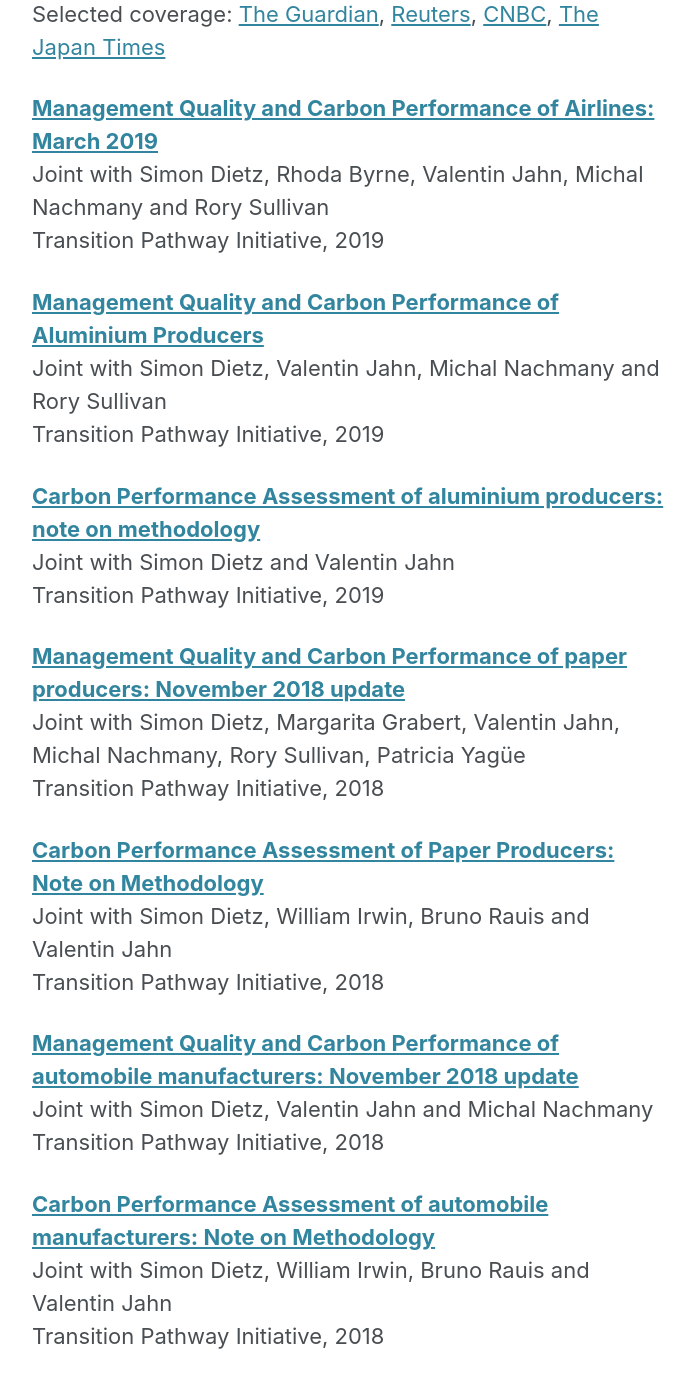
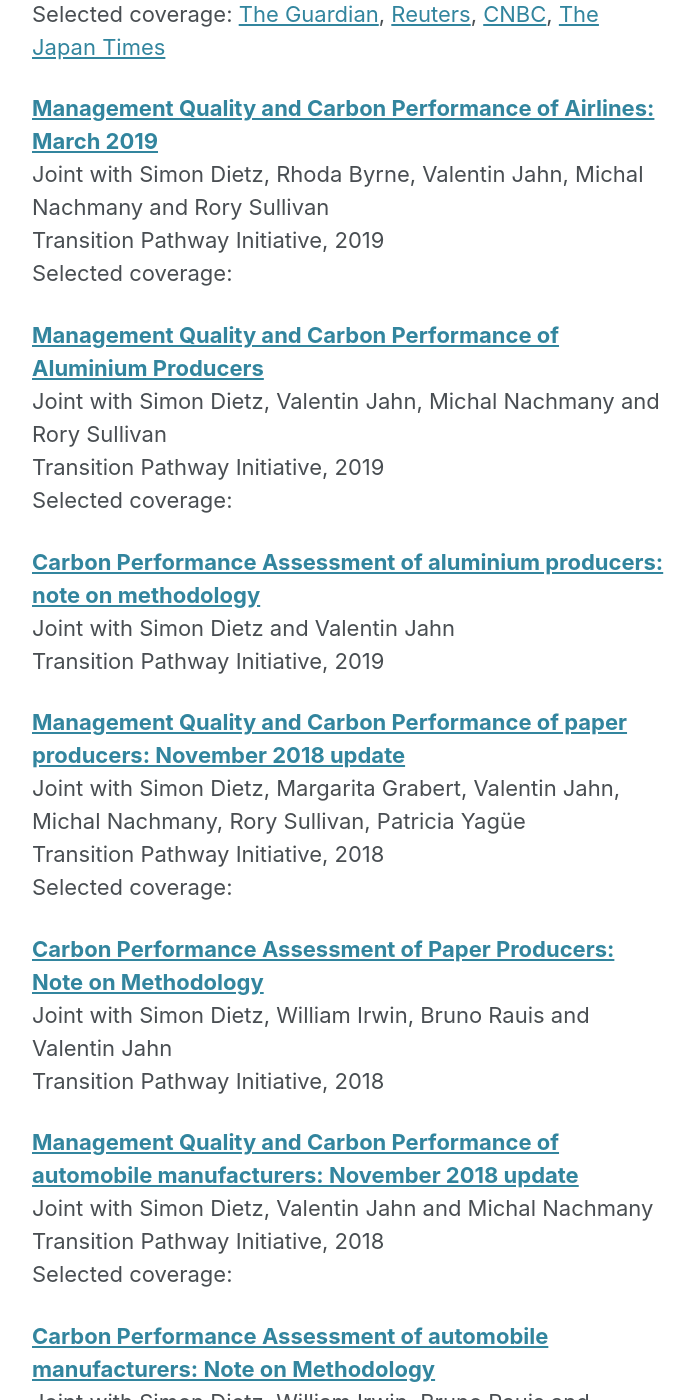
Before and after one commit to JolienNoels/joliennoels.github.io, a Jekyll site: the page built from _pages/research.md, in a window 1280 px wide and 1400 px high, scrolled down 1197 px. Shown: the whole window, without its empty margins (290-985 px from the left). Built offline with Jekyll 4.4.1, drawn with Linux system fonts in a browser that asks for light colours; cached includes are drawn as plain includes; nearby versions of some CDN libraries.

Commit message:
Update research.md

```diff
--- a/_pages/research.md
+++ b/_pages/research.md
@@ -9,7 +9,7 @@
 **[A survey of the net zero positions of the world’s largest energy companies](http://www.lse.ac.uk/GranthamInstitute/tpi/wp-content/uploads/2019/11/A-survey-of-the-net-zero-positions-of-the-worlds-largest-energy-companies-3.pdf)**
   Joint with Simon Dietz, Valentin Jahn, Rupert Stuart-Smith and Cameron Hepburn
   Transition Pathway Initiative, 2019
-  Selected coverage: [Axios](https://www.axios.com/newsletters/axios-generate-cb88ac28-a3f1-4030-bdcd-e2f6ffce3e15.html?chunk=3#story3), []()
+  Selected coverage: [Axios](https://www.axios.com/newsletters/axios-generate-cb88ac28-a3f1-4030-bdcd-e2f6ffce3e15.html?chunk=3#story3)
 
 **[Management Quality and Carbon Performance of Energy Companies: September 2019](http://www.lse.ac.uk/GranthamInstitute/tpi/wp-content/uploads/2019/09/Management-quality-and-carbon-performance-of-energy-sectors-final-180919.pdf)**
   Joint with Simon Dietz, Dan Gardiner, Glen Gostlow, Valentin Jahn, Michal Nachmany and Rory Sullivan
@@ -32,10 +32,12 @@
 **[Management Quality and Carbon Performance of Airlines: March 2019](http://www.lse.ac.uk/GranthamInstitute/tpi/wp-content/uploads/2019/03/Management-quality-and-carbon-performance-of-airlines-040319-1730.pdf)**
   Joint with Simon Dietz, Rhoda Byrne, Valentin Jahn, Michal Nachmany and Rory Sullivan
   Transition Pathway Initiative, 2019
+  Selected coverage: []()
 
 **[Management Quality and Carbon Performance of Aluminium Producers](http://www.lse.ac.uk/GranthamInstitute/tpi/wp-content/uploads/2019/03/Management-quality-and-carbon-performance-of-aluminium-producers.pdf)**
   Joint with Simon Dietz, Valentin Jahn, Michal Nachmany and Rory Sullivan
   Transition Pathway Initiative, 2019
+  Selected coverage: []()
 
 **[Carbon Performance Assessment of aluminium producers: note on methodology](http://www.lse.ac.uk/GranthamInstitute/tpi/wp-content/uploads/2019/02/Aluminium-Feb-19-Methodology-note-1.pdf)**
   Joint with Simon Dietz and Valentin Jahn
@@ -44,6 +46,7 @@
 **[Management Quality and Carbon Performance of paper producers: November 2018 update](http://www.lse.ac.uk/GranthamInstitute/tpi/wp-content/uploads/2018/11/MQ-and-CP-of-paper-and-pulp-producers-26-Nov-18.pdf)**
   Joint with Simon Dietz, Margarita Grabert, Valentin Jahn, Michal Nachmany, Rory Sullivan, Patricia Yagüe
   Transition Pathway Initiative, 2018
+  Selected coverage: []()
 
 **[Carbon Performance Assessment of Paper Producers: Note on Methodology](http://www.lse.ac.uk/GranthamInstitute/tpi/wp-content/uploads/2018/11/TPI-Methodology-Note-Pulp-and-Paper-November-18.pdf)**
   Joint with Simon Dietz, William Irwin, Bruno Rauis and Valentin Jahn
@@ -52,6 +55,7 @@
 **[Management Quality and Carbon Performance of automobile manufacturers: November 2018 update](http://www.lse.ac.uk/GranthamInstitute/tpi/wp-content/uploads/2018/11/Management-quality-and-carbon-performance-of-automobile-manufacturers.pdf)**
   Joint with  Simon Dietz, Valentin Jahn and Michal Nachmany
   Transition Pathway Initiative, 2018
+  Selected coverage: []()
 
 **[Carbon Performance Assessment of automobile manufacturers: Note on Methodology](http://www.lse.ac.uk/GranthamInstitute/tpi/wp-content/uploads/2018/11/Methodology-note-automobiles-November-2018.pdf)**
   Joint with Simon Dietz, William Irwin, Bruno Rauis and Valentin Jahn
```
